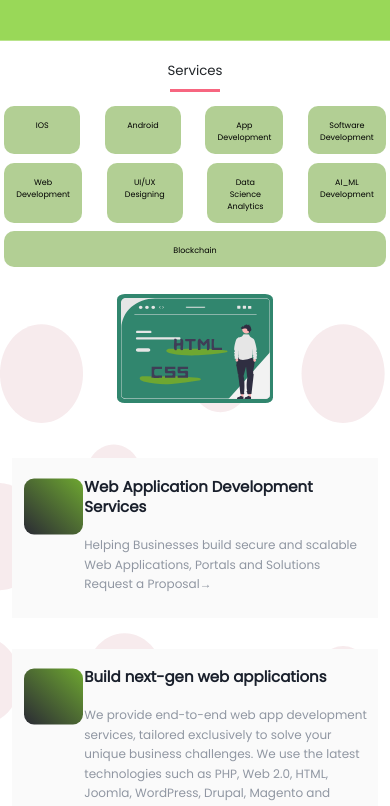
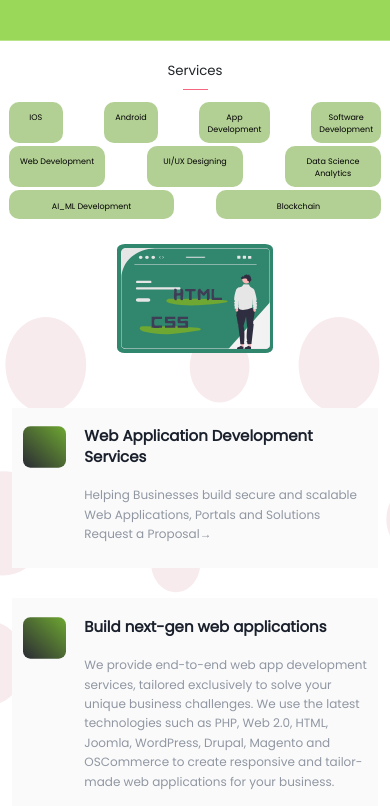
Before and after one commit to AkashPathak1808/OMS, an Angular app: page /service/ios in a window 390 px wide. Shown: the part 878-1684 px from the top of the page. Built offline with nearby package versions, Linux system fonts and the light colour scheme.

Commit message:
add changes

```diff
--- a/src/app/web-development/web-development.component.css
+++ b/src/app/web-development/web-development.component.css
@@ -136,15 +136,11 @@
   margin: 10px auto;
 }
 
-.container_links {
-  margin: 1% 3%;
-}
-
 .serviceLink {
   border-radius: 10px;
   background-color: rgba(127, 175, 77, 0.6);
-  padding: 1% 3%;
-  margin: 1% 3%;
+  padding: 0.2% 2%;
+  margin: 0.3% 5%;
   font-family: Poppins;
   font-size: 16px;
   font-style: normal;
@@ -190,7 +186,7 @@
 }
 
 .rectangle-box {
-  height: 269px;
+  height: 323px;
   padding: 5% 3%;
   margin: 2% 0;
   background-color: rgba(250, 250, 250, 1);
@@ -244,15 +240,14 @@ p {
     margin: 2px 2px;
     margin-bottom: 45px;
   }
+  .col-2 img {
+   height: 42px;
+  }
 }
 
 @media screen and (max-width: 768px) {
   .rectangle-box {
     height: 300px;
-  }
-
-  .col-2 img {
-    margin: 1px 1px;
   }
 
   .col-10 h6 {
@@ -283,6 +278,11 @@ p {
     font-size: smaller;
   }
 
+  .underline {
+    height: 1px;
+    width: 25px;
+  }
+
   .container_links {
     margin: 1% 1%;
   }
@@ -291,3 +291,11 @@ p {
     font-size: 8px;
   }
 }
+
+@media screen and (max-width: 1024px){
+
+  .blcha{
+    height: 25px;
+    width: 30px;
+  }
+}
--- a/src/app/web-development/web-development.component.html
+++ b/src/app/web-development/web-development.component.html
@@ -50,7 +50,7 @@
     <h2 class="heading">Services</h2>
     <div class="underline"></div>
 
-    <div class="container_links">
+    <div class="links">
       <div class="row text-center">
 
         <a class="col serviceLink">
```
